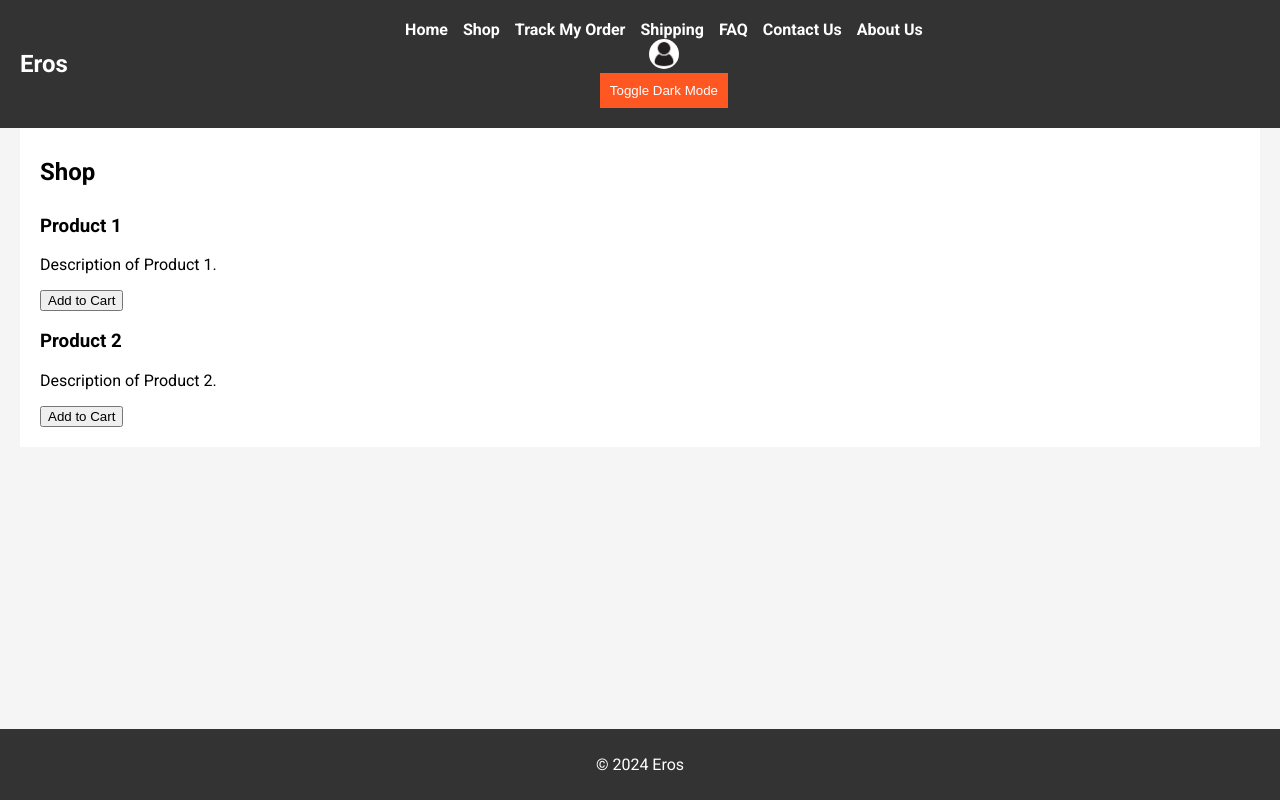
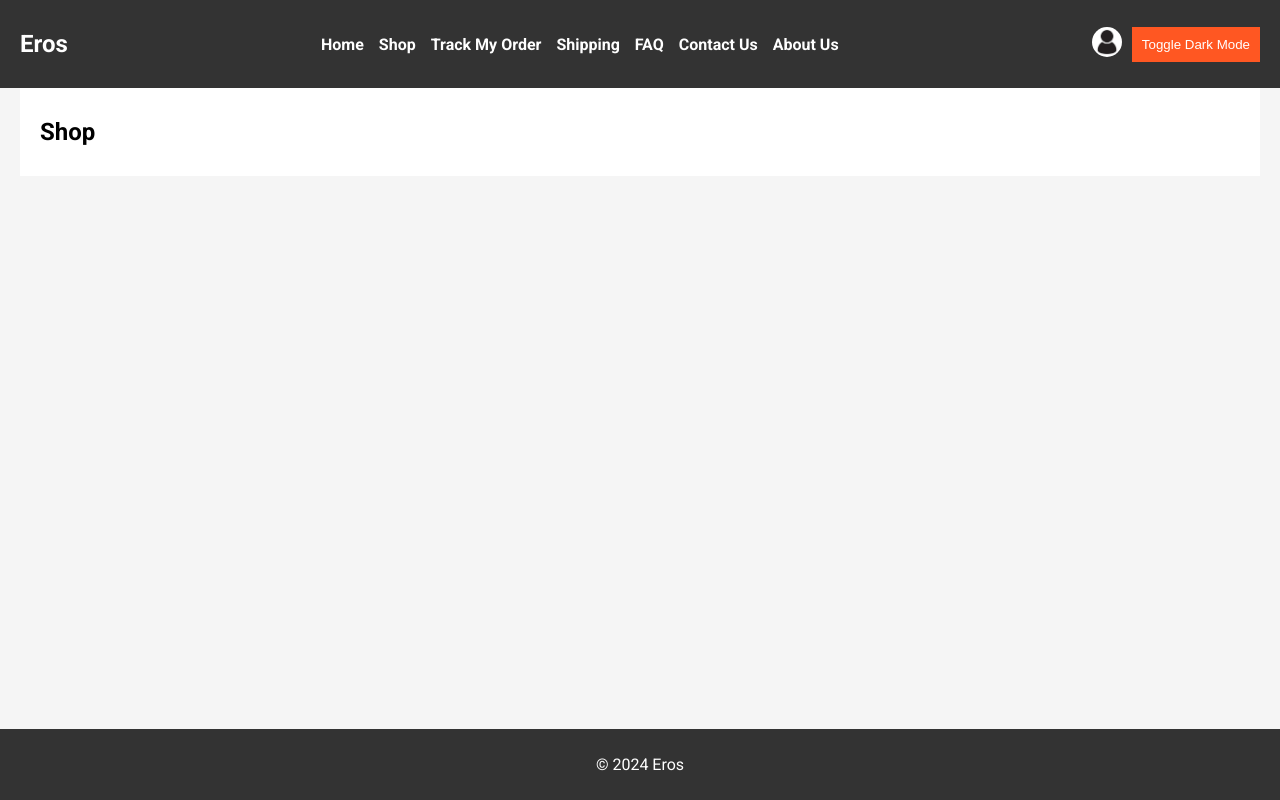
Before and after one commit to upperhandism/upperhandism.github.io, a plain HTML site: page shop.html in a window 1280 px wide. Drawn offline with Linux system fonts and the light colour scheme.

Commit message:
Ensure consistent navigation bar and dark mode functionality across all pages

```diff
--- a/script.js
+++ b/script.js
@@ -1,22 +1,18 @@
 document.getElementById('dark-mode-toggle').addEventListener('click', function() {
     document.body.classList.toggle('dark-mode');
-    document.querySelector('html').classList.toggle('dark-mode');
     document.querySelector('main').classList.toggle('dark-mode');
     document.querySelector('section').classList.toggle('dark-mode');
-    document.querySelector('header').classList.toggle('dark-mode');
-    document.querySelector('footer').classList.toggle('dark-mode');
-    document.querySelectorAll('nav ul li a').forEach((el) => el.classList.toggle('dark-mode'));
 });
 
 const darkModeStyles = `
-    body.dark-mode, html.dark-mode {
+    body.dark-mode {
         background-color: #121212;
         color: #ffffff;
     }
-    body.dark-mode header, html.dark-mode header {
+    body.dark-mode header {
         background-color: #1e1e1e;
     }
-    body.dark-mode footer, html.dark-mode footer {
+    body.dark-mode footer {
         background-color: #1e1e1e;
     }
     body.dark-mode main.dark-mode {
@@ -26,7 +22,7 @@ const darkModeStyles = `
         background-color: #1e1e1e;
         color: #ffffff;
     }
-    body.dark-mode nav ul li a.dark-mode {
+    body.dark-mode nav ul li a {
         color: #ffffff;
     }
     body.dark-mode button {
--- a/shop.html
+++ b/shop.html
@@ -20,25 +20,18 @@
                 <li><a href="contact.html">Contact Us</a></li>
                 <li><a href="about.html">About Us</a></li>
             </ul>
+        </nav>
+        <div class="profile-container">
             <div class="profile-icon">
                 <a href="profile.html"><img src="images/profile-icon.png" alt="Profile"></a>
             </div>
             <button id="dark-mode-toggle">Toggle Dark Mode</button>
-        </nav>
+        </div>
     </header>
     <main>
         <section id="shop">
             <h2>Shop</h2>
-            <div class="product">
-                <h3>Product 1</h3>
-                <p>Description of Product 1.</p>
-                <button>Add to Cart</button>
-            </div>
-            <div class="product">
-                <h3>Product 2</h3>
-                <p>Description of Product 2.</p>
-                <button>Add to Cart</button>
-            </div>
+            <!-- Shop content goes here -->
         </section>
     </main>
     <footer>
```
